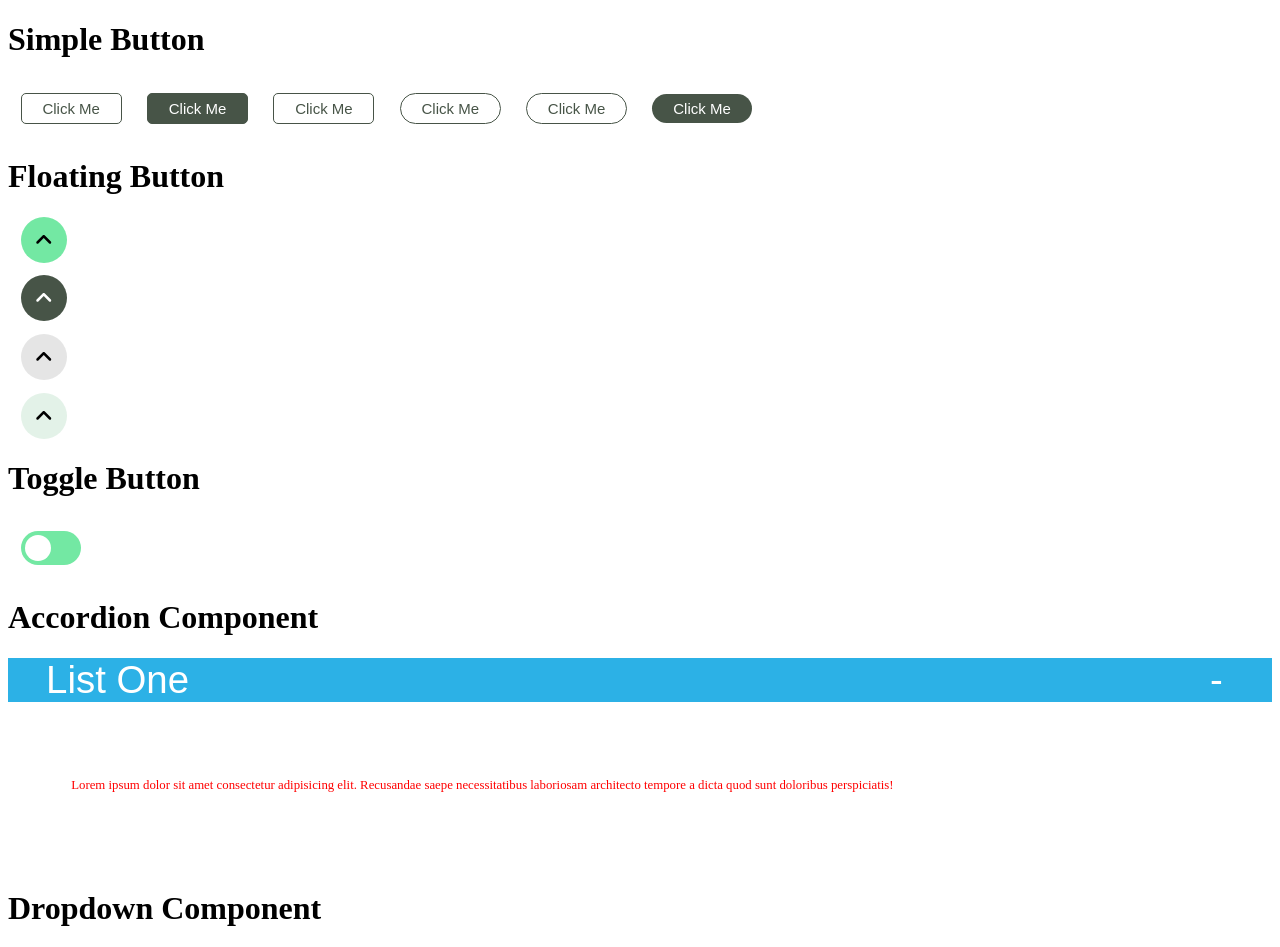
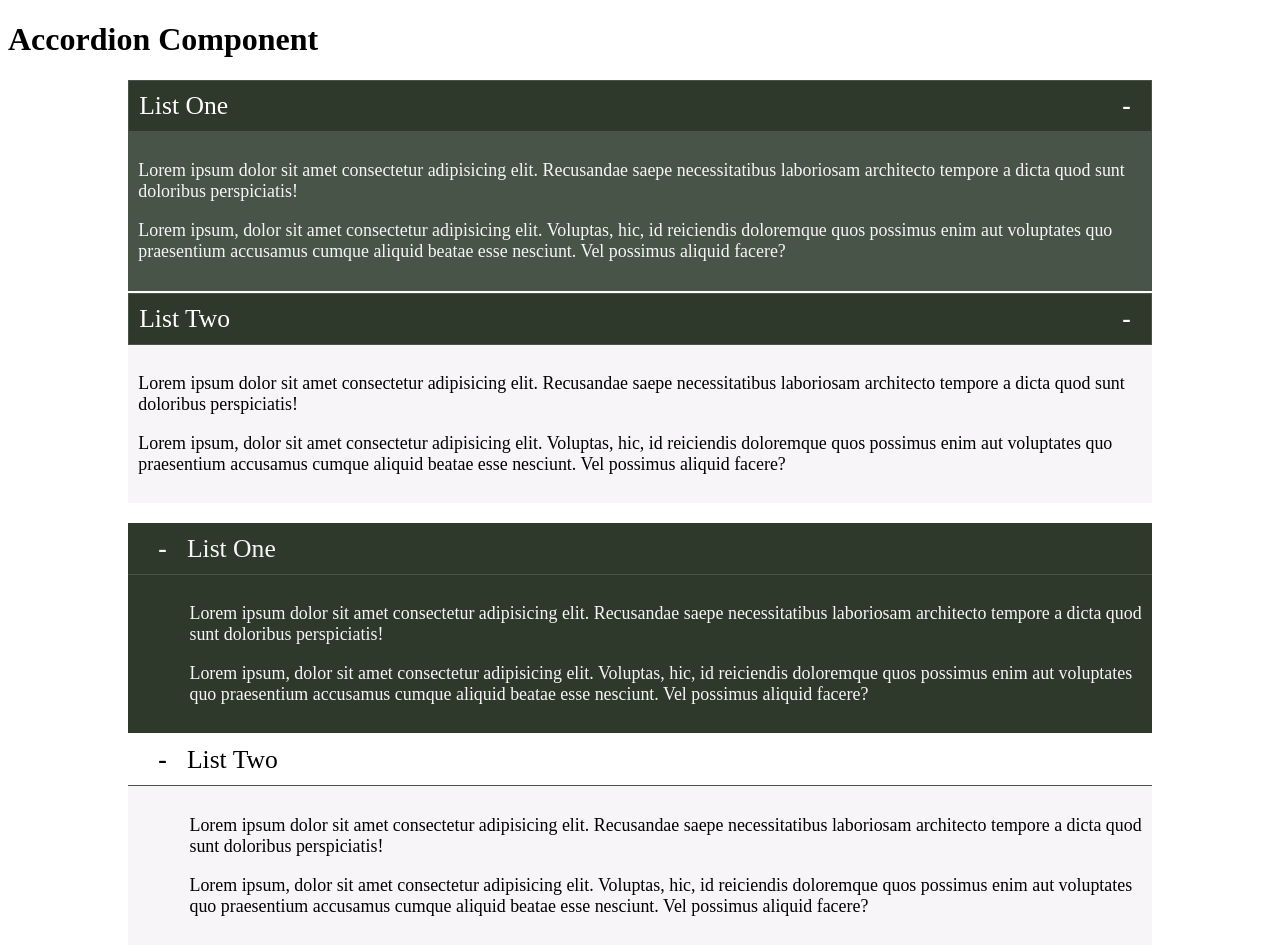
Before and after one commit to Palaksharma23/Components-Design, a Vue app: page / in a window 1280 px wide. Shown: the top 947 px of the page. Built offline with nearby package versions, Linux system fonts and the light colour scheme.

Commit message:
Added Accordion Component

```diff
--- a/src/App.vue
+++ b/src/App.vue
@@ -1,4 +1,80 @@
 <template>
+
+<h1>Accordion Component</h1>
+<AccordionComponent classname="container80 center"
+      ><AccordionItem
+        Heading="List One"
+        label="label_secondary"
+        content="content_secondary_dark"
+      >
+        <p>
+          Lorem ipsum dolor sit amet consectetur adipisicing elit. Recusandae
+          saepe necessitatibus laboriosam architecto tempore a dicta quod sunt
+          doloribus perspiciatis!
+        </p>
+        <p>
+          Lorem ipsum, dolor sit amet consectetur adipisicing elit. Voluptas,
+          hic, id reiciendis doloremque quos possimus enim aut voluptates quo
+          praesentium accusamus cumque aliquid beatae esse nesciunt. Vel
+          possimus aliquid facere?
+        </p>
+      </AccordionItem>
+      <AccordionItem
+        Heading="List Two"
+        label="label_secondary"
+        content="content_secondary"
+      >
+        <p>
+          Lorem ipsum dolor sit amet consectetur adipisicing elit. Recusandae
+          saepe necessitatibus laboriosam architecto tempore a dicta quod sunt
+          doloribus perspiciatis!
+        </p>
+        <p>
+          Lorem ipsum, dolor sit amet consectetur adipisicing elit. Voluptas,
+          hic, id reiciendis doloremque quos possimus enim aut voluptates quo
+          praesentium accusamus cumque aliquid beatae esse nesciunt. Vel
+          possimus aliquid facere?
+        </p>
+      </AccordionItem></AccordionComponent
+    >
+    <br />
+    <AccordionComponent classname="container80 center"
+      ><AccordionItem
+        Heading="List One"
+        label="label_primary_dark"
+        content="content_primary_dark"
+      >
+        <p>
+          Lorem ipsum dolor sit amet consectetur adipisicing elit. Recusandae
+          saepe necessitatibus laboriosam architecto tempore a dicta quod sunt
+          doloribus perspiciatis!
+        </p>
+        <p>
+          Lorem ipsum, dolor sit amet consectetur adipisicing elit. Voluptas,
+          hic, id reiciendis doloremque quos possimus enim aut voluptates quo
+          praesentium accusamus cumque aliquid beatae esse nesciunt. Vel
+          possimus aliquid facere?
+        </p>
+      </AccordionItem>
+      <AccordionItem
+        Heading="List Two"
+        label="label_primary"
+        content="content_primary"
+      >
+        <p>
+          Lorem ipsum dolor sit amet consectetur adipisicing elit. Recusandae
+          saepe necessitatibus laboriosam architecto tempore a dicta quod sunt
+          doloribus perspiciatis!
+        </p>
+        <p>
+          Lorem ipsum, dolor sit amet consectetur adipisicing elit. Voluptas,
+          hic, id reiciendis doloremque quos possimus enim aut voluptates quo
+          praesentium accusamus cumque aliquid beatae esse nesciunt. Vel
+          possimus aliquid facere?
+        </p>
+      </AccordionItem></AccordionComponent
+    >
+
     <h1>Simple Button</h1>
   <ButtonComponent classname="primary margin_1">Click Me</ButtonComponent>
   <ButtonComponent classname="primary_wh margin_1">Click Me</ButtonComponent>
@@ -33,12 +109,15 @@
 
 <p>{{title}}</p>
 
+
+
 </template>
 
 <script>
+import AccordionComponent from "./components/Accordion/AccordionComponent.vue";
+import AccordionItem from "./components/Accordion/AccordionItem.vue";
 import ButtonComponent from './components/ButtonComponent.vue';
 import ToggleComponent from './components/ToggleComponent.vue';
-import AccordionComponent from './components/AccordionComponent.vue';
 import DropdownComponent from './components/DropdownComponent.vue';
 import DropdownItem from './components/DropdownItem.vue';
 import NavbarComponent from './components/NavbarComponent.vue';
@@ -49,9 +128,10 @@ import { ref } from 'vue'
 export default {
   name: 'App',
   components: {
+    AccordionComponent,
+    AccordionItem,
     ButtonComponent,
     ToggleComponent,
-    AccordionComponent,
     DropdownComponent,
     DropdownItem,
     NavbarComponent,
--- /dev/null
+++ b/src/components/Accordion/AccordionComponent.vue
@@ -0,0 +1,36 @@
+<template>
+  <div :class="classname">
+    <slot></slot>
+  </div>
+</template>
+
+<script>
+export default {
+  name: "AccordionComponent",
+  props: {
+    classname: String,
+  },
+};
+</script>
+
+<!-- Add "scoped" attribute to limit CSS to this component only -->
+<style scoped>
+.center {
+  margin-left: auto;
+  margin-right: auto;
+}
+.container80 {
+  width: 80vw;
+}
+.container60 {
+  width: 60vw;
+}
+
+.container40 {
+  width: 40vw;
+}
+
+.container20 {
+  width: 20vw;
+}
+</style>
--- /dev/null
+++ b/src/components/Accordion/AccordionItem.vue
@@ -0,0 +1,183 @@
+<template>
+  <div :class="[toggle ? isActive : '', contentbox]" @click="accordionhandler">
+    <div :class="label">{{ Heading }}</div>
+    <div :class="content">
+      <slot></slot>
+    </div>
+  </div>
+</template>
+
+<script>
+import { ref } from "vue";
+export default {
+  name: "AccordionItem",
+  props: {
+    Heading: String,
+    label: String,
+    content: String,
+  },
+  setup() {
+    const toggle = ref(true);
+    const isActive = ref("active");
+
+    function accordionhandler() {
+      toggle.value = !toggle.value;
+      console.log(toggle.value);
+    }
+
+    return {
+      toggle,
+      accordionhandler,
+      isActive,
+    };
+  },
+};
+</script>
+
+<!-- Add "scoped" attribute to limit CSS to this component only -->
+<style scoped>
+.label_secondary {
+  font-size: 2vw;
+  background-color: #2e382b;
+  padding: 1%;
+  color: white;
+  border: 1px solid #475447;
+}
+.content_secondary {
+  background-color: white;
+  height: 0;
+  position: relative;
+  overflow: hidden;
+  transition: 1s;
+}
+
+.content_secondary_dark {
+  background-color: #475447;
+  color: #f7f5f7;
+  height: 0;
+  position: relative;
+  overflow: hidden;
+  transition: 1s;
+}
+.label_secondary::before {
+  content: "+";
+  float: right;
+  color: white;
+  font-weight: 900;
+  padding-right: 1%;
+}
+.active .label_secondary::before {
+  content: "-";
+  float: right;
+  color: white;
+  font-weight: 900;
+  padding-right: 1%;
+}
+.active .content_secondary {
+  background-color: #f7f5f7;
+  height: 16%;
+  padding: 1%;
+  font-size: 1.4vw;
+  transition: 1s;
+  margin-bottom: 0.2%;
+}
+.active .content_secondary_dark {
+  background-color: #475447;
+  color: #f7f5f7;
+  height: 16%;
+  padding: 1%;
+  font-size: 1.4vw;
+  transition: 1s;
+  margin-bottom: 0.2%;
+}
+
+.label_primary {
+  font-size: 2vw;
+  background-color: #ffffff;
+  padding: 1%;
+  color: #000000;
+  border-bottom: 1px solid #475447;
+}
+
+.label_primary_dark {
+  font-size: 2vw;
+  padding: 1%;
+  background-color: #2e382b;
+  color: #f7f5f7;
+  border-bottom: 1px solid #475447;
+}
+.content_primary {
+  background-color: white;
+  height: 0;
+  position: relative;
+  overflow: hidden;
+  transition: 1s;
+}
+
+.content_primary_dark {
+  background-color: #2e382b;
+  color: #f7f5f7;
+  height: 0;
+  position: relative;
+  overflow: hidden;
+  transition: 1s;
+}
+.label_primary::before {
+  content: "+";
+  float: left;
+  color: #000000;
+  font-weight: 900;
+  border-radius: 50%;
+  margin-right: 2%;
+  margin-left: 2%;
+}
+
+.label_primary_dark::before {
+  content: "+";
+  float: left;
+  color: #f7f5f7;
+  font-weight: 900;
+  border-radius: 50%;
+  margin-right: 2%;
+  margin-left: 2%;
+}
+.active .label_primary::before {
+  content: "-";
+  float: left;
+  color: #000000;
+  font-weight: 900;
+  border-radius: 50%;
+  margin-right: 2%;
+  margin-left: 2%;
+}
+
+.active .label_primary_dark::before {
+  content: "-";
+  float: left;
+  color: #f7f5f7;
+  font-weight: 900;
+  border-radius: 50%;
+  margin-right: 2%;
+  margin-left: 2%;
+}
+.active .content_primary {
+  background-color: #f7f5f7;
+  height: 16%;
+  padding: 1%;
+  padding-left: 6%;
+  font-size: 1.4vw;
+  transition: 1s;
+  margin-bottom: 0.2%;
+}
+
+.active .content_primary_dark {
+  background-color: #2e382b;
+  color: #f7f5f7;
+  height: 16%;
+  padding: 1%;
+  padding-left: 6%;
+  font-size: 1.4vw;
+  transition: 1s;
+  margin-bottom: 0.2%;
+}
+</style>
--- a/src/components/AccordionComponent.vue
+++ /dev/null
@@ -1,81 +0,0 @@
-<template>
-  <div :class="[toggle ? isActive : '', cllass]" @click="accordionhandler">
-    <div class="label">List One</div>
-    <div class="content">
-      <p>
-        Lorem ipsum dolor sit amet consectetur adipisicing elit. Recusandae
-        saepe necessitatibus laboriosam architecto tempore a dicta quod sunt
-        doloribus perspiciatis!
-      </p>
-    </div>
-  </div>
-</template>
-
-<script>
-import { ref } from "vue";
-export default {
-  name: "AccordionComponent",
-  props: {
-    Heading: String,
-    classname: String,
-  },
-  setup(props) {
-    const toggle = ref(true);
-    const isActive = ref("active");
-    const contentbox = ref("contentbox");
-    const cllass = ref(props.classname);
-
-    function accordionhandler() {
-      toggle.value = !toggle.value;
-      console.log(toggle.value);
-    }
-
-    return {
-      toggle,
-      accordionhandler,
-      isActive,
-      contentbox,
-      cllass,
-    };
-  },
-};
-</script>
-
-<!-- Add "scoped" attribute to limit CSS to this component only -->
-<style scoped>
-.label {
-    font-family: sans-serif;
-  font-size: 3vw;
-  background-color: rgb(44, 177, 230);
-  padding-left: 2%;
-  color: white;
-}
-.content {
-  background-color: white;
-  height: 0;
-  position: relative;
-  overflow: hidden;
-  transition: 1s;
-}
-.label::before {
-  content: "+";
-  position: relative;
-  left: 95%;
-}
-.active .label::before {
-  content: "-";
-  position: relative;
-  left: 95%;
-}
-.active .content {
-  background-color: white;
-  height: 100%;
-  padding: 5%;
-  font-size: 1vw;
-  transition: 1s;
-}
-p {
-  font-size: 1vw;
-  color: rgb(255, 0, 0);
-}
-</style>
```
